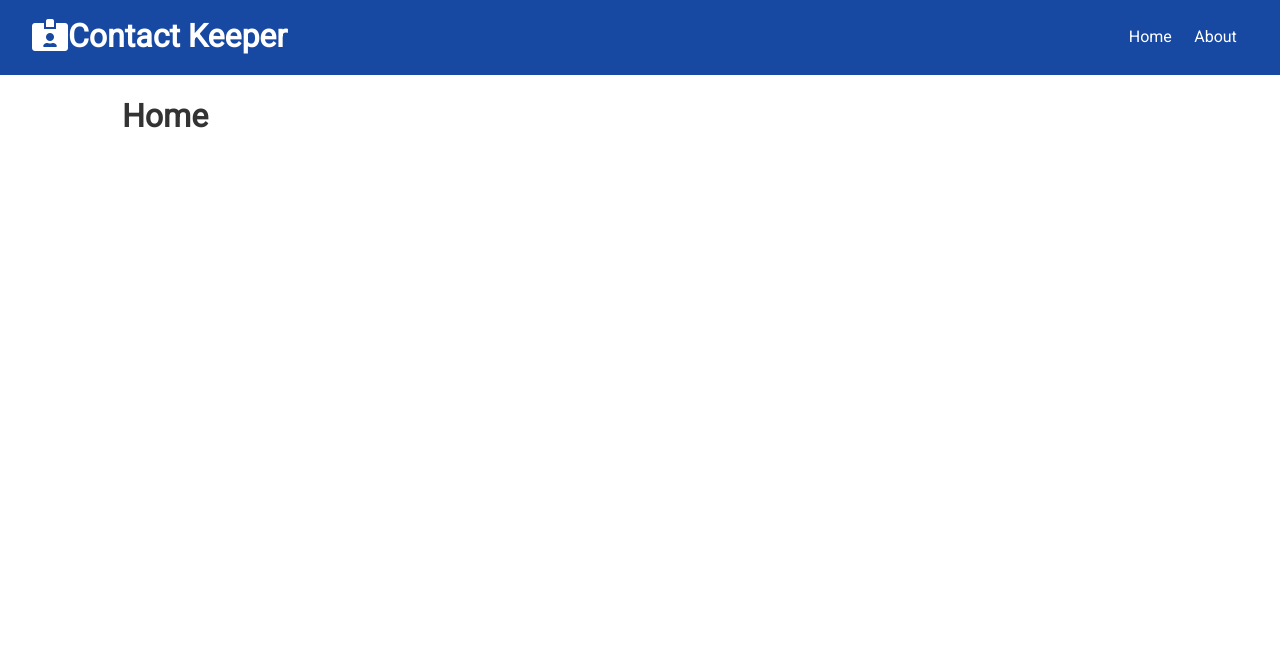
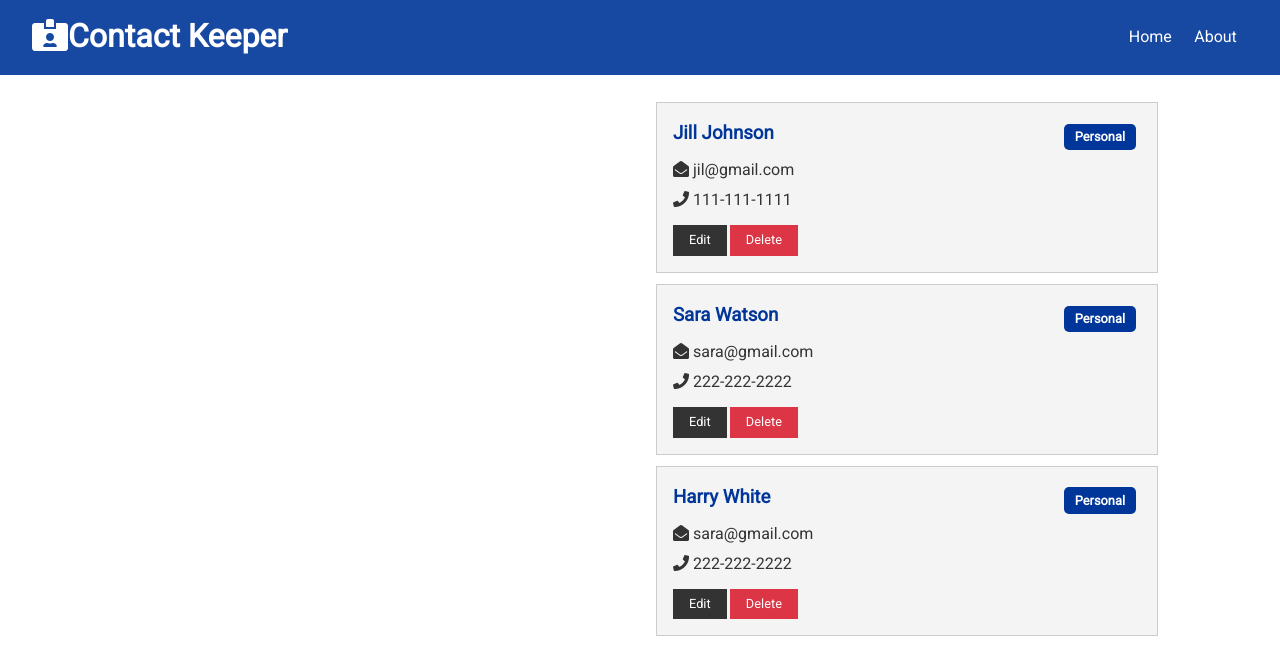
Before and after one commit to FadiZahhar/Webcommunity-MearnStack-Training, a React (Create React App) app in the folder frontend/: page / in a window 1280 px wide. Shown: the top 658 px of the page. Built offline with nearby package versions, Linux system fonts and the light colour scheme; the HTML template or start-up script is replaced by a standard one.

Commit message:
finishing the contacts and contact items components

```diff
--- /dev/null
+++ b/frontend/src/components/contacts/ContactItem.js
@@ -0,0 +1,35 @@
+import React from 'react';
+import PropTypes from 'prop-types';
+
+
+const ContactItem = ({ contact }) => {
+    const { id, name, email, phone, type } = contact;
+
+  return (
+    <div className='card bg-light'>
+      <h3 className="text-primary text-left">
+        {name}{' '}
+        <span style={{float:'right'}}
+         className={'badge ' + (type === 'professional' ? 'badge-success' : 'badge-primary')}>{type.charAt(0).toUpperCase() + type.slice(1)}</span>
+      </h3>
+      <ul className='list'>
+        {email && (<li>
+            <i className="fas fa-envelope-open"></i> {email}
+        </li>)}
+        {phone && (<li>
+            <i className="fas fa-phone"></i> {phone}
+        </li>)}
+      </ul>
+      <p>
+        <button className='btn btn-dark btn-sm'>Edit</button>
+        <button className='btn btn-danger btn-sm'>Delete</button>
+      </p>
+    </div>
+  )
+}
+
+ContactItem.propTypes = {
+    contact: PropTypes.object.isRequired
+  };
+
+export default ContactItem
--- /dev/null
+++ b/frontend/src/components/contacts/Contacts.js
@@ -0,0 +1,19 @@
+import React, {Fragment, useContext } from 'react';
+import ContactItem from './ContactItem';
+import ContactContext from '../../context/contact/contactContext';
+
+const Contacts = () => {
+    const contactContext = useContext(ContactContext);
+
+    const { contacts } = contactContext;
+
+  return (
+    <Fragment>
+      {contacts.map(contact => (
+        <ContactItem key={contact.id} contact={contact} />
+      ))}
+    </Fragment>
+  );
+}
+
+export default Contacts;
--- a/frontend/src/components/pages/Home.js
+++ b/frontend/src/components/pages/Home.js
@@ -1,9 +1,13 @@
 import React from 'react'
+import Contacts from '../contacts/Contacts';
 
 const Home = () => {
   return (
-    <div>
-      <h1>Home</h1>
+    <div className="grid-2">
+      <div>{/* ContactForm */}</div>
+      <div>
+       <Contacts />
+      </div>
     </div>
   )
 }
--- a/frontend/src/context/contact/ContactState.js
+++ b/frontend/src/context/contact/ContactState.js
@@ -59,7 +59,7 @@
 
     return (
         <ContactContext.Provider value={{
-            contacts: state.contactss
+            contacts: state.contacts
         }}>
             {props.children}
         </ContactContext.Provider>
```
